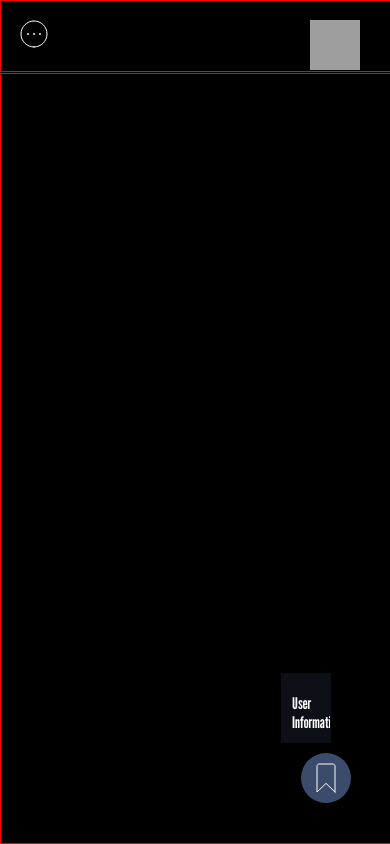
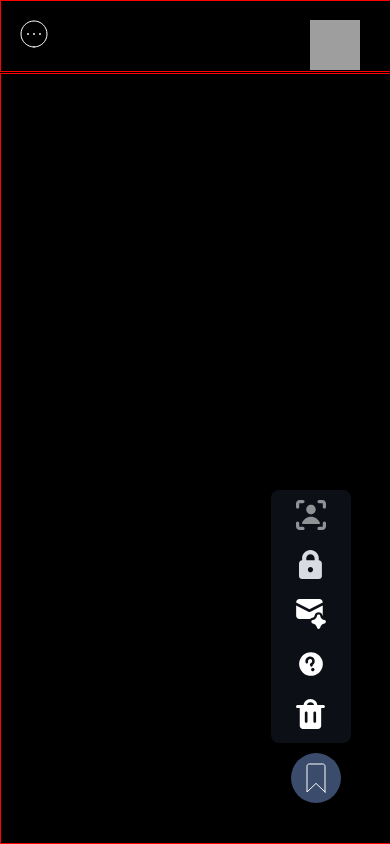
Before and after one commit to 2022phyro/poeticverse, a React (Vite) app in the folder frontend/poetic-verse-app/: page /feed/settings in a window 390 px wide. Both pictures are taken after a click on the picture 326 px from the left and 778 px from the top of the page. Built offline with nearby package versions, Linux system fonts and the light colour scheme; grey boxes are pictures that could not be loaded; a web font is replaced by a local one.

Commit message:
implemented a floating profile component to help with the responsiveness on the profile component. created a template to handle the signout and delete account function

```diff
--- a/frontend/poetic-verse-app/src/components/FloatingProfile.jsx
+++ b/frontend/poetic-verse-app/src/components/FloatingProfile.jsx
@@ -3,7 +3,7 @@ import '../styles/floatingProfile.css'
 import { Icon } from './navbar'
 import { Link } from 'react-router-dom'
 
-const FloatingProfile = ({ handleDeleteAccount, handleButtonClick, getButtonBackgroundColor, handleDelete }) => {
+const FloatingProfile = ({ handleDelete }) => {
 
     const [floater, setFloater] = useState(false);
 
@@ -12,11 +12,36 @@ const FloatingProfile = ({ handleDeleteAccount, handleButtonClick, getButtonBack
     }
   return (
     <>
-    {floater && <div className='floater-content'>
-        <div className="list-item">
-            User Information
+    {floater && <div className='floater-content' onClick={handleFloater}>
+
+        <Link to = '/feed/userinfo'>
+        <div className="list">
+            <Icon path = 'user-info' className='inf'/>
+        </div>
+        </Link>
+        <Link to = '/feed/resetpassword'>
+        <div className="list">
+            <Icon path = 'lock' width = '24'/>
+        </div>
+        </Link>
+
+        <Link to = '/feed/changeEmail'>
+        <div className="list">
+            <Icon path = 'email' className='inf'/>
+        </div>
+        </Link>
+
+        <Link to = '/feed/verifyUser'>
+        <div className="list">
+            <Icon path = 'verify' className='inf'/>
+        </div>
+        </Link>
+
+        <div className="list" onClick={handleDelete}>
+            <Icon path = 'trash' className='inf'/>
         </div>
         </div>}
+
     <div className="floatingProfile" onClick={handleFloater}>
         <div className="floater">
         <Icon path= 'bookmark' />
--- a/frontend/poetic-verse-app/src/styles/floatingProfile.css
+++ b/frontend/poetic-verse-app/src/styles/floatingProfile.css
@@ -1,7 +1,8 @@
 .floatingProfile{
     position: absolute;
     bottom: 40px;
-    right: 40px;
+    display: none;
+    right: 50px;
 }
 .floater{
     background-color: var(--primary-dark);
@@ -15,11 +16,26 @@
 }
 .floater-content{
     background-color: var(--nav-dark);
-    width: 50px;
+    width: 40px;
+    display: flex;
+    justify-content: center;
+    align-items: center;
+    flex-direction: column;
+    row-gap: 1em;
+    padding: 10px 20px;
+    border-radius: 8px;
     height: auto;
     color: white;
     position: absolute;
-    right: 60px;
+    right: 40px;
     bottom: 100px;
     z-index: 1;
 }
+.inf{
+    width: 30px;
+}
+@media (max-width: 1199px){
+    .floatingProfile{
+        display: block;
+    }
+}
```
